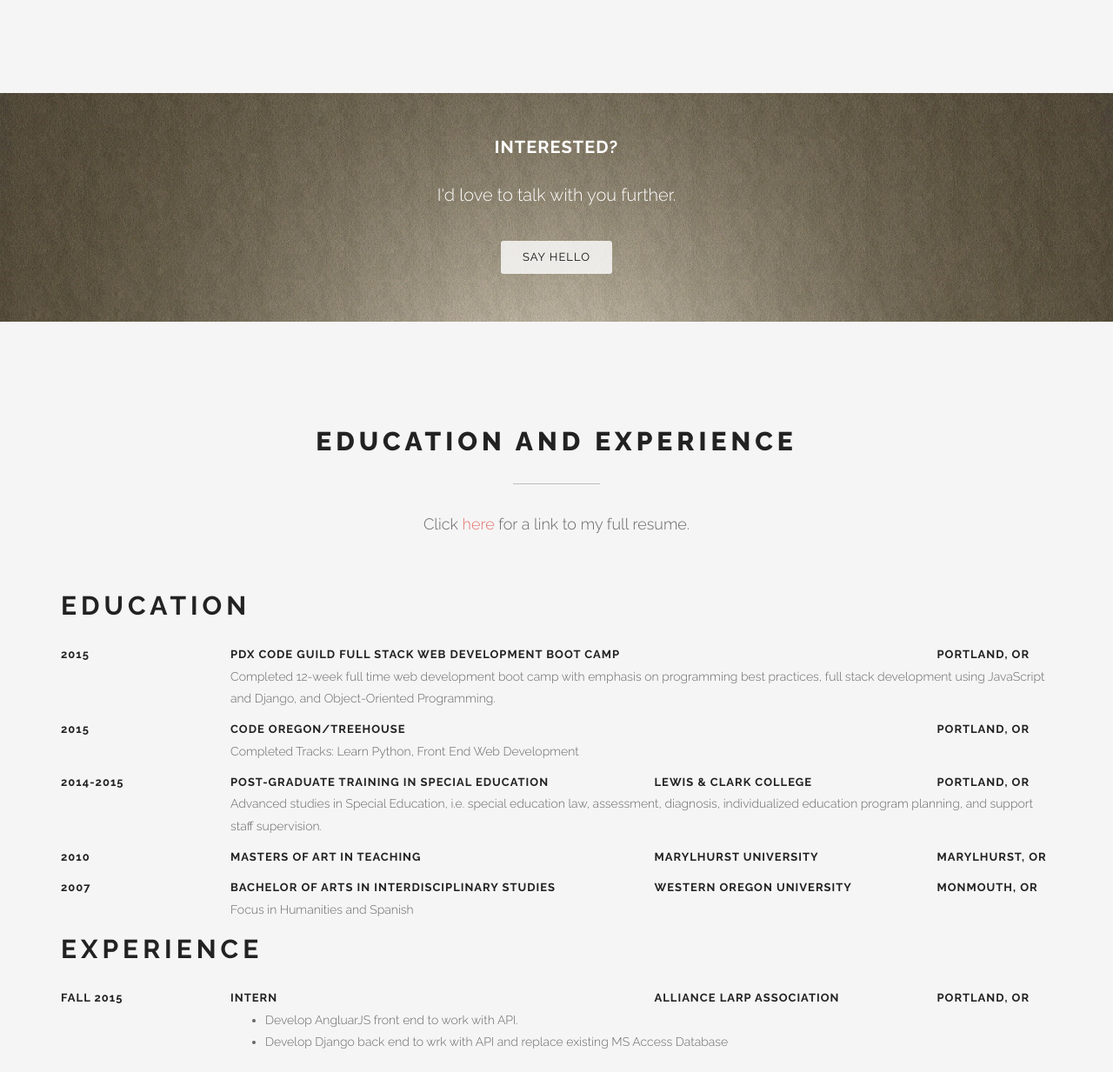
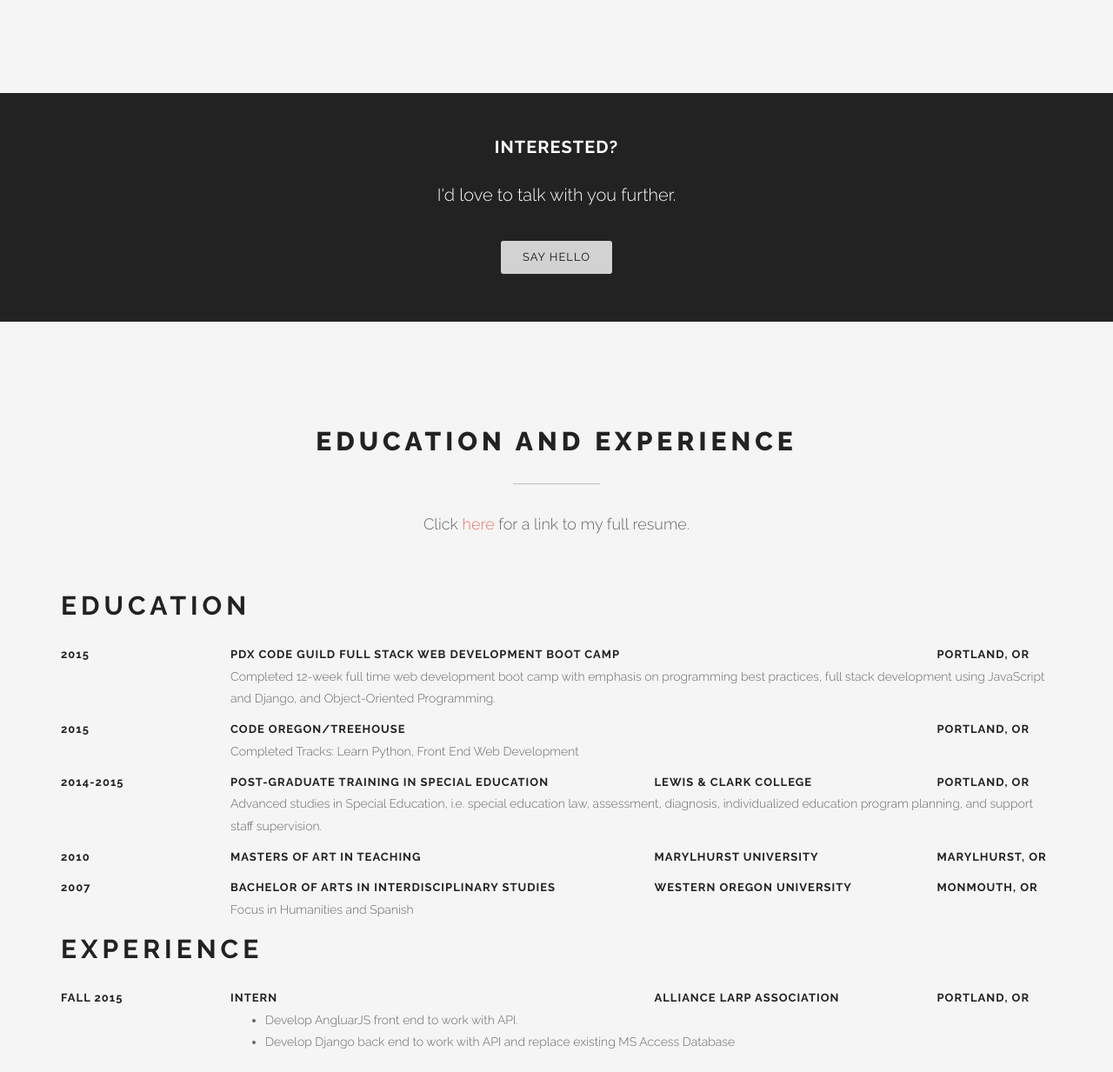
Before and after one commit to kaperkin/portfolio_site, a plain HTML site: page clean_here/index.html in a window 1280 px wide. Shown: the part 2927-4160 px from the top of the page at 87% size. Drawn offline with Linux system fonts and the light colour scheme.

Commit message:
deleted image, fixed typo

```diff
--- a/clean_here/assets/css/style.css
+++ b/clean_here/assets/css/style.css
@@ -295,7 +295,6 @@ textarea.form-control {
     text-align: center;
 }
 .calltoaction {
-    background: url(../images/item-3.jpg);
 	background-color: #222;
 	background-repeat: no-repeat;
 	background-position: 0 0;
--- a/clean_here/index.html
+++ b/clean_here/index.html
@@ -521,7 +521,7 @@
                 </div>
                 <ul>
                     <li>Develop AngluarJS front end to work with API.</li>
-                    <li>Develop Django back end to wrk with API and replace existing MS Access Database</li>
+                    <li>Develop Django back end to work with API and replace existing MS Access Database</li>
                 </ul>
             </div>
 
```
Also changed, not shown: clean_here/assets/images/item-1.jpg (deleted), clean_here/assets/images/item-3.jpg (deleted), clean_here/assets/images/item-5.jpg (deleted), clean_here/assets/images/item-6.jpg (deleted).
